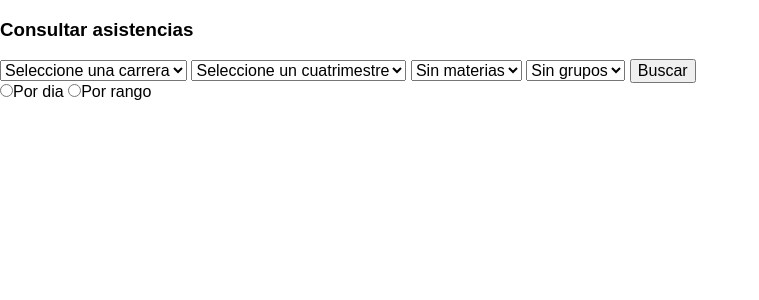
After one commit to dropdead-Mx/sistema, a CakePHP app: the page made by app/View/Users/verasistencias.ctp in a window 1280 px wide. The commit adds this page. Shown: the top 300 px of the page, without its empty margins (0-759 px from the left). Run offline with PHP 8.4 and a stand-in for CakePHP, Linux system fonts and the light colour scheme; the template is opened without the code that fills it, so the values that code supplies are empty; some libraries are stand-ins or nearby versions.

Commit message:
avance de consulta de asistencias para coordi y director

```diff
--- a/acciones y permisos.txt
+++ b/acciones y permisos.txt
@@ -5,6 +5,8 @@ alejandrosh@gmail.com
 	/users/indexcoordinator
 	/users/addcoordi
 	/users/indexStudent
+	/verasistencias/
+
 
 
 #COORDINADOR
@@ -20,6 +22,7 @@ juaquinalcantar@gmail.com
 	/users/indexTeacher ok
 	/users/vercalificaciones/ ok
 	/courses/ *
+	/verasistencias/
 
 #MAESTRO
 
--- a/app/View/Users/index_student.ctp
+++ b/app/View/Users/index_student.ctp
@@ -1,5 +1,5 @@
-<marquee><h3>LhIsThArR eZtHuDiAnTeS  (  ͡ ͡° ͜ ʖ ͡ ͡°) </h3></marquee>
-<!-- <h3>Listar Estudiantes</h3> -->
+
+<h3>Listar Estudiantes</h3>
 
 
 	<span id="rango"  hidden data-rango="<?php echo $current_user['group_id']?>"> z</span>
--- /dev/null
+++ b/app/View/Users/verasistencias.ctp
@@ -0,0 +1,61 @@
+<h3>Consultar asistencias</h3>
+
+<select id="asistenciaCarrera">
+	<option value="txt">Seleccione una carrera</option>
+	<?php
+	if($current_user['group_id']== 6 ){
+		foreach($carreras as $k =>$carrera){
+			echo '<option value="'.$carrera['career_id'].'">'.$carrera['career_abrev'].'</option>';
+
+		}
+	}else if($current_user['group_id']== 5){
+		foreach($carreras as $k =>$carrera){
+			echo '<option value="'.$carrera['Career']['id'].'">'.$carrera['Career']['abrev'].'</option>';
+
+		}
+	}
+
+	?>
+</select>
+
+
+<select  id="cuatriAsistencia">
+	<option value="txt">Seleccione un cuatrimestre</option>
+	<option value="1">1</option>
+	<option value="2">2</option>
+	<option value="3">3</option>
+	<option value="4">4</option>
+	<option value="5">5</option>
+	<option value="6">6</option>
+	<option value="7">7</option>
+	<option value="8">8</option>
+	<option value="9">9</option>
+	<option value="10">10</option>
+</select>
+
+<select id="materiaAsistencia">
+	<option value="txt">Sin materias</option>
+</select>
+
+<select  id="asistGrupo">
+	<option value="txt">Sin grupos</option>
+
+</select>
+
+<button id="buscaAsistencia">Buscar</button>
+<form id="opcionBusqueda">
+<input type="radio" name="busca" value="dia">Por dia
+<input type="radio" name="busca" value="rango">Por rango
+</form>
+
+
+
+
+
+<input type="text"  id="fechaAsistencia1" class="datepicker" hidden >
+<input type="text"  id="fechaAsistencia2" class="datepicker" hidden>
+
+
+
+
+<?php echo $this->Html->script('scripts');?>
--- a/app/webroot/js/scripts.js
+++ b/app/webroot/js/scripts.js
@@ -1707,7 +1707,111 @@ function buscarAlumnos(){
 
 }
 
+function consultaAsistencias(){
+
+	$('select#asistenciaCarrera, select#cuatriAsistencia').on('change',function(){
+
+		$('option.optMat,option.optG').remove();
+		carrera=$('select#asistenciaCarrera option:selected').val();
+		cuatri=$('select#cuatriAsistencia option:selected').val();
+		console.log(carrera+' '+cuatri);
+		materias=[];
+		grupos=[];
+
+		if(carrera !== 'txt' && cuatri !== 'txt'){
+
+			$.ajax({
+				type:'GET',
+				url:'/sistema/users/materiasporgerarquia/'+carrera+'/'+cuatri,
+				success:function(response){
+
+					if(response.length >=1){
+						for(x=0,n=response.length;x<n;x++){
+							opcionM='<option class="optMat" value="'+response[x].Course.id+'">'+response[x].Course.name+'</option>';
+							materias.push(opcionM);
+						}
+						$('select#materiaAsistencia option[value="txt"]').text('Materias disponibles');
+						$('select#materiaAsistencia').append(materias);
+					}else {
+						$('select#materiaAsistencia option[value="txt"]').text('Sin materias');
+						$('option.optMat').remove();
+
+
+					}
+				}
+			}); //fin ajax1
+
+			// ajax2
+			$.ajax({
+				type:'GET',
+				url:'/sistema/users/gruposxcarreraycuatri/'+carrera+'/'+cuatri,
+				success:function(response){
+					if(response.length >=1){
+						for(y=0,num=response.length;y<num;y++){
+							opcionG='<option class="optG" value="'+response[y].Grupo.id+'">'+response[y].Grupo.name+'</option>';
+							grupos.push(opcionG);
+						}
+
+						$('select#asistGrupo option[value="txt"]').text('Grupos disponibles');
+						$('select#asistGrupo').append(grupos);
+
+					}else {
+						$('select#asistGrupo option[value="txt"]').text('Sin grupos');
+						$('option.optG').remove();
+
+
+					}
+				}
+			});//fin ajax2
+		}
+
+	}); //fin select de opciones
+
+ 	$('form#opcionBusqueda').on('change',function(){
+ 		$('#fechaAsistencia1,#fechaAsistencia2').val('');
+ 		opcion=$('input[name=busca]:checked','#opcionBusqueda').val();
+ 		console.log(opcion);
+
+ 		if(opcion=="dia"){
+ 			if($('#fechaAsistencia2').is(':visible')==true){
+ 				$('#fechaAsistencia2').fadeOut('slow');
+ 			}
+ 			$('#fechaAsistencia1').fadeIn('slow');
+ 		}else {
+ 			$('#fechaAsistencia1,#fechaAsistencia2').fadeIn('slow');
+ 		}
+
+ 	}); //fin del check del radio button
+
+ 	$('button#buscaAsistencia').on('click',function(){
+ 		grupo=$('#asistGrupo option:selected').val();
+ 		materia=$('#materiaAsistencia option:selected').val();
+ 		fecha1=$('#fechaAsistencia1').val();
+ 		fecha2=$('#fechaAsistencia2').val();
+
+ 		if(materia !== 'txt' && grupo !== 'txt' ){
+
+ 			$.ajax({
+ 				type:'GET',
+ 				url:'/sistema/users/consultarasistencias/'+materia+'/'+grupo+'/'+fecha1+'/'+fecha2,
+ 				success:function(response){
+ 				console.log(response);
+ 				}
+ 			});
+ 		}else {
+ 			console.log('error');
+ 		}
+
+
+ 	});
+
+
+
+}
+
 $(function(){
+
+	consultaAsistencias();
 	buscarAlumnos();
 	buscaGrupos();
 	gruposCalificaciones();
```
Also changed, not shown: app/Controller/UsersController.php (+66 -4 lines), app/View/Users/consultarasistencias.ctp (added, +12 -0 lines), 5 other files.
